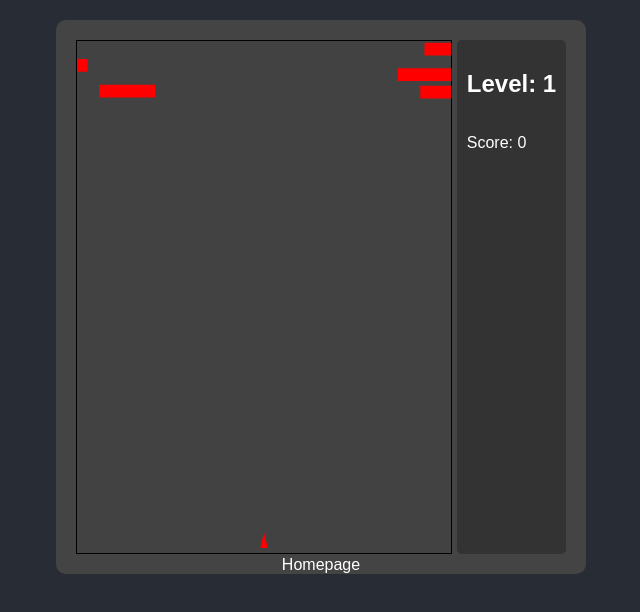
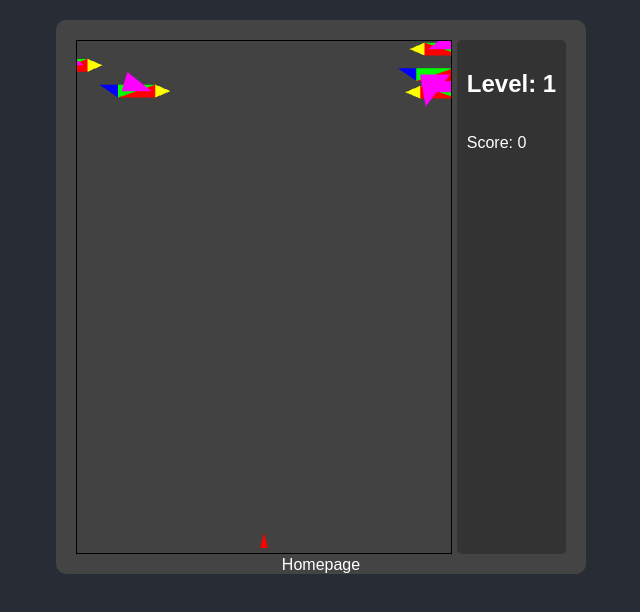
Before and after one commit to sturla-freyr/sturla-freyr.github.io, a plain HTML site: page verkefni1/duckHunt.html in a window 1280 px wide. Shown: the whole page, without its empty margins (319-959 px from the left). Drawn offline with Linux system fonts and the light colour scheme.

Commit message:
v1-flapping wings update

```diff
--- a/verkefni1/dh.js
+++ b/verkefni1/dh.js
@@ -2,6 +2,9 @@ import {createBird, createBullet, checkCollision, getBoundingBox} from './utils.
 
 var gl;
 var canvas;
+var program;
+var vPosition;
+var fColor;
 
 var mouseX;
 var movement = false;
@@ -21,17 +24,26 @@ var birdPool = [];
 
 var vertices;
 var bufferId;
-var birdBufferId;
 var bulletBufferId;
 
-var vPosition;
+var birdBufferId;
+var birdColorBufferId;
+const wingSpan = 0.1;  // Adjust this value to change the wing flap height
+const flapInterval = 700;  // Adjust this to change how often the wing flaps (higher number = slower flap)
 
-window.onload = function init()
-{
-    canvas = document.getElementById( "gl-canvas" );
 
-    gl = WebGLUtils.setupWebGL( canvas );
-    if ( !gl ) { alert( "WebGL isn't available" ); }
+
+window.onload = function init() {
+    canvas = document.getElementById("gl-canvas");
+
+    gl = WebGLUtils.setupWebGL(canvas);
+    if (!gl) { alert("WebGL isn't available"); }
+
+    program = initShaders(gl, "vertex-shader", "fragment-shader");
+    gl.useProgram(program);
+
+    vPosition = gl.getAttribLocation(program, "vPosition");
+    fColor = gl.getAttribLocation(program, "vColor");
 
     vertices = new Float32Array([
         0.02, -0.98,    // Byssa
@@ -40,30 +52,46 @@ window.onload = function init()
     ]);
 
     //  Configure WebGL
-    gl.viewport( 0, 0, canvas.width, canvas.height );
-    gl.clearColor( 0.0, 0.0, 0.0, 0.02 );
+    gl.viewport(0, 0, canvas.width, canvas.height);
+    gl.clearColor(0.0, 0.0, 0.0, 0.02);
 
-    //  Load shaders and initialize attribute buffers
+    // Set up bird color buffer
+    birdColorBufferId = gl.createBuffer();
+    gl.bindBuffer(gl.ARRAY_BUFFER, birdColorBufferId);
+    gl.bufferData(gl.ARRAY_BUFFER, new Float32Array(maxBirds * 30 * 4), gl.STATIC_DRAW);
 
-    var program = initShaders( gl, "vertex-shader", "fragment-shader" );
-    gl.useProgram( program );
+    let colorData = new Float32Array(maxBirds * 15 * 4);
+    for (let i = 0; i < maxBirds; i++) {
+    // Colors for each triangle (RGBA format)
+    const colors = [
+        [1.0, 0.0, 0.0, 1.0], // Red (body triangle 1)
+        [0.0, 1.0, 0.0, 1.0], // Green (body triangle 2)
+        [0.0, 0.0, 1.0, 1.0], // Blue (tail)
+        [1.0, 1.0, 0.0, 1.0], // Yellow (beak)
+        [1.0, 0.0, 1.0, 1.0]  // Magenta (wing)
+    ];
+
+    for (let j = 0; j < 5; j++) { // 5 triangles per bird
+        for (let k = 0; k < 3; k++) { // 3 vertices per triangle
+            const colorIndex = (i * 15 + j * 3 + k) * 4;
+            colorData.set(colors[j], colorIndex);
+        }
+    }
+}
+    gl.bufferSubData(gl.ARRAY_BUFFER, 0, colorData);
 
     // Load the data into the GPU
+    bufferId = gl.createBuffer();
+    gl.bindBuffer(gl.ARRAY_BUFFER, bufferId);
+    gl.bufferData(gl.ARRAY_BUFFER, vertices, gl.STATIC_DRAW);
 
-    bufferId = gl.createBuffer();
-    gl.bindBuffer( gl.ARRAY_BUFFER, bufferId );
-    gl.bufferData( gl.ARRAY_BUFFER, vertices, gl.STATIC_DRAW );
-
-    // Associate out shader variables with our data buffer
-
-    vPosition = gl.getAttribLocation(program, "vPosition");
+    // Associate our shader variables with our data buffer
     gl.vertexAttribPointer(vPosition, 2, gl.FLOAT, false, 0, 0);
     gl.enableVertexAttribArray(vPosition);
 
-
     birdBufferId = gl.createBuffer();
     gl.bindBuffer(gl.ARRAY_BUFFER, birdBufferId);
-    gl.bufferData(gl.ARRAY_BUFFER, maxBirds * 12 * 4, gl.DYNAMIC_DRAW);
+    gl.bufferData(gl.ARRAY_BUFFER, maxBirds * 30 * 4, gl.DYNAMIC_DRAW);
 
     bulletBufferId = gl.createBuffer();
     gl.bindBuffer(gl.ARRAY_BUFFER, bulletBufferId);
@@ -77,7 +105,7 @@ window.onload = function init()
         bulletPool.push(createBullet());
     }
 
-    listenForCanvasEvents()
+    listenForCanvasEvents();
     startLevel(1);
 };
 
@@ -133,18 +161,35 @@ function addBird() {
     }
 
     inactiveBird.vertices.set([
-        birdX, birdY,
-        birdX - 0.3 * direction, birdY,
-        birdX, birdY + 0.05,
-        birdX, birdY + 0.05,
-        birdX - 0.3 * direction, birdY,
-        birdX - 0.3 * direction, birdY + 0.05
+        // Body (2 triangles)
+        birdX, birdY,                              // Bottom-left
+        birdX, birdY + 0.05,                       // Top-left
+        birdX - 0.2 * direction, birdY,            // Bottom-right
+        birdX, birdY + 0.05,                       // Top-left
+        birdX - 0.2 * direction, birdY,            // Bottom-right
+        birdX - 0.2 * direction, birdY + 0.05,     // Top-right
+
+        // Tail (1 triangle)
+        birdX - 0.2 * direction, birdY,            // Base of the tail
+        birdX - 0.2 * direction, birdY + 0.05,      // Top of the tail
+        birdX - 0.3 * direction, birdY + 0.05,            // Sharp corner of the tail
+
+        // Beak (1 triangle)
+        birdX, birdY + 0.05,                       // Top of the beak
+        birdX + 0.08 * direction, birdY + 0.025,   // Tip of the beak
+        birdX, birdY,                              // Bottom of the beak
+       // Wing (1 triangle)
+        birdX - 0.02 * direction, birdY + 0.025,   // Inner vertex
+        birdX - 0.15 * direction, birdY + 0.1,     // Tip of the wing
+        birdX - 0.18 * direction, birdY + 0.025    // Another point on the body
     ]);
+
     inactiveBird.speed = (birdSpeed + (level/1000)) * direction;
     inactiveBird.visible = true;
+    inactiveBird.lastFlapTime = Date.now();
 
     gl.bindBuffer(gl.ARRAY_BUFFER, birdBufferId);
-    gl.bufferSubData(gl.ARRAY_BUFFER, birdPool.indexOf(inactiveBird) * 12 * 4, inactiveBird.vertices);
+    gl.bufferSubData(gl.ARRAY_BUFFER, birdPool.indexOf(inactiveBird) * 15 * 4, inactiveBird.vertices);
 }
 
 window.addEventListener("keydown", function (e) {
@@ -177,9 +222,10 @@ function shootBullet() {
 function render() {
     gl.clear(gl.COLOR_BUFFER_BIT);
 
-    // Draw Byssa
     gl.bindBuffer(gl.ARRAY_BUFFER, bufferId);
     gl.vertexAttribPointer(vPosition, 2, gl.FLOAT, false, 0, 0);
+    gl.disableVertexAttribArray(fColor);  // Disable the color attribute array
+    gl.vertexAttrib4f(fColor, 1.0, 0.0, 0.0, 1.0);  // Set a constant color
     gl.drawArrays(gl.TRIANGLES, 0, 3);
 
     // Draw bullets
@@ -195,6 +241,8 @@ function render() {
                 bullet.visible = false;
             } else {
                 gl.bufferSubData(gl.ARRAY_BUFFER, bulletIndex * 12 * 4, bullet.vertices);
+                gl.disableVertexAttribArray(fColor);
+                gl.vertexAttrib4f(fColor, 1.0, 0.0, 0.0, 1.0);
                 gl.drawArrays(gl.TRIANGLES, bulletIndex * 6, 6);
 
                 var bulletBox = getBoundingBox(bullet.vertices);
@@ -219,29 +267,53 @@ function render() {
     // Draw birds
     gl.bindBuffer(gl.ARRAY_BUFFER, birdBufferId);
     gl.vertexAttribPointer(vPosition, 2, gl.FLOAT, false, 0, 0);
+    gl.enableVertexAttribArray(vPosition);
+
+    gl.bindBuffer(gl.ARRAY_BUFFER, birdColorBufferId);
+    gl.vertexAttribPointer(fColor, 4, gl.FLOAT, false, 0, 0);
+    gl.enableVertexAttribArray(fColor);
+
     birdPool.forEach((bird, index) => {
         if (bird.visible) {
+            // Update bird position
             for (let i = 0; i < bird.vertices.length; i += 2) {
                 bird.vertices[i] += bird.speed;
+            }
+
+            // Simple wing flap
+            var currentTime = Date.now();
+            if (currentTime - bird.lastFlapTime >= flapInterval) {  // Only flap every few frames
+                const bodyY = bird.vertices[1];  // Y-coordinate of the bird's body
+
+                if (bird.wingUp) {
+                    bird.vertices[27] = bodyY + wingSpan;  // Move wing up
+                } else {
+                    bird.vertices[27] = bodyY - wingSpan;  // Move wing down
+                }
+                bird.wingUp = !bird.wingUp;  // Toggle wing state
+                bird.lastFlapTime = currentTime;
             }
 
             var birdOffScreen = (bird.speed > 0 && bird.vertices[0] > 1.1) || (bird.speed < 0 && bird.vertices[0] < -1.1);
             if (birdOffScreen) {
                 bird.visible = false;
-                addBird(); // Immediately add a new bird to replace the off-screen one
+                addBird(); // Add a new bird to replace the off-screen one
             } else {
-                gl.bufferSubData(gl.ARRAY_BUFFER, index * 12 * 4, bird.vertices);
-                gl.drawArrays(gl.TRIANGLES, index * 6, 6);
+                // Update bird vertex buffer
+                gl.bindBuffer(gl.ARRAY_BUFFER, birdBufferId);
+                gl.bufferSubData(gl.ARRAY_BUFFER, index * 30 * 4, bird.vertices);
+
+                // Draw the bird
+                gl.drawArrays(gl.TRIANGLES, index * 15, 15);
             }
         }
     });
+
     window.requestAnimFrame(render);
 }
 
 function startLevel(lvl){
-    if (lvl > 5){
-        console.log("game won!")
-    }
+    if(lvl <= 5){
     level = lvl;
     var b = maxBirds/5;
     b *= level;
@@ -253,6 +325,7 @@ function startLevel(lvl){
     }
     updateLevelInfo();
     render()
+    }
 }
 
 function updateLevelInfo() {
--- a/verkefni1/duckHunt.html
+++ b/verkefni1/duckHunt.html
@@ -7,21 +7,25 @@
 
 <script id="vertex-shader" type="x-shader/x-vertex">
 attribute vec4 vPosition;
+attribute vec4 vColor;
+varying vec4 fColor;
 
 void
 main()
 {
     gl_Position = vPosition;
+    fColor = vColor;
 }
 </script>
 
 <script id="fragment-shader" type="x-shader/x-fragment">
 precision mediump float;
+varying vec4 fColor;
 
 void
 main()
 {
-    gl_FragColor = vec4( 1.0, 0.0, 0.0, 1.0 );
+    gl_FragColor = fColor;
 }
 </script>
 
--- a/verkefni1/utils.js
+++ b/verkefni1/utils.js
@@ -7,9 +7,11 @@ export function createBullet() {
 
 export function createBird() {
     return {
-        vertices: new Float32Array(12), // 6 vertices * 2 coordinates
+        vertices: new Float32Array(30), // 5 triangles *  3 vertices * 2 coordinates
         speed: 0,
-        visible: false
+        visible: false,
+        wingUp: false,
+        lastFlapTime: 0
     };
 }
 
```
